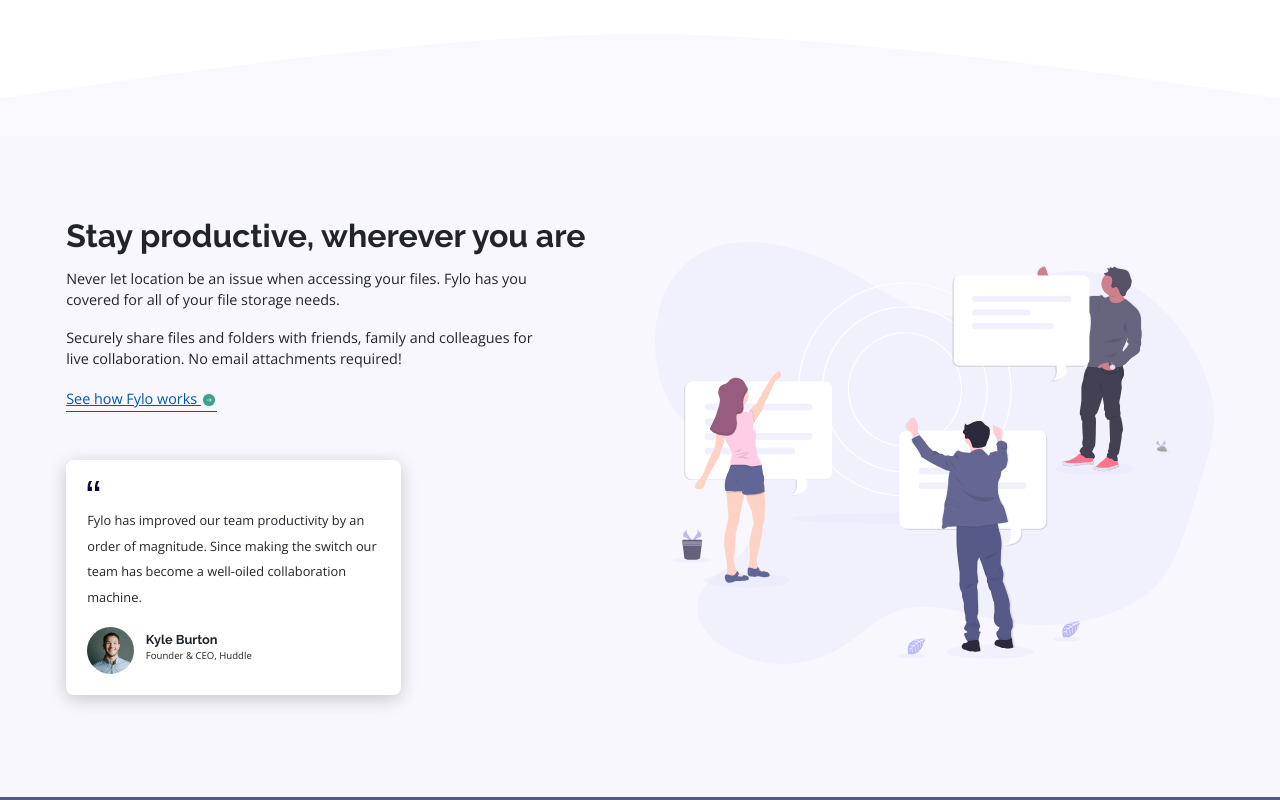
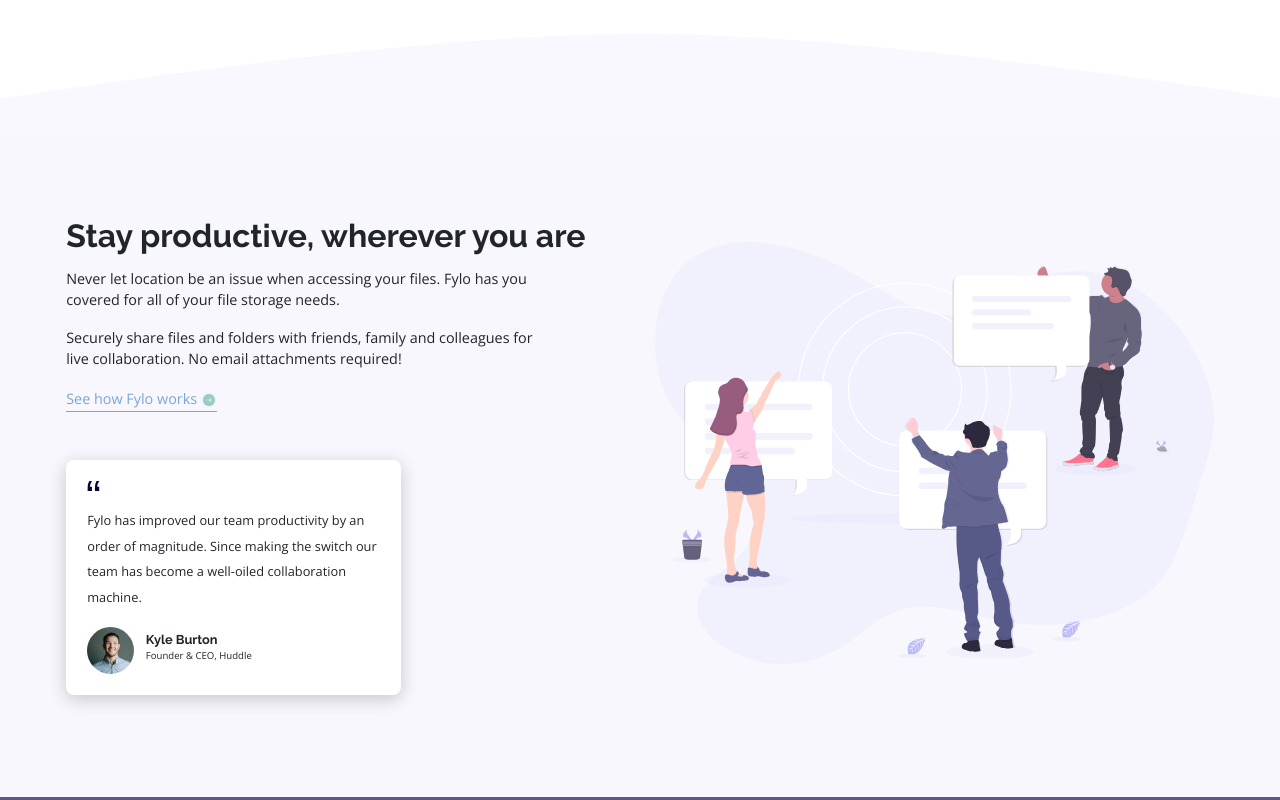
Before and after one commit to danewdesign/fylo-two-column, a plain HTML site: page index.html in a window 1280 px wide. In both pictures the pointer is over the link "See how Fylo works". Shown: the part 630-1430 px from the top of the page. Drawn offline with nearby package versions, Linux system fonts and the light colour scheme.

Commit message:
Update styles.css

```diff
--- a/CSS/styles.css
+++ b/CSS/styles.css
@@ -85,6 +85,11 @@ h1, h2, h3, h4, h5, h6 {
   color: hsl(170, 45%, 43%);
   font-size: 0.9rem;
   padding-bottom: 3px;
+}
+
+.how-fylo-works:hover {
+  opacity: 0.5;
+  text-decoration: none;
 }
 
 .testimonial {
```
